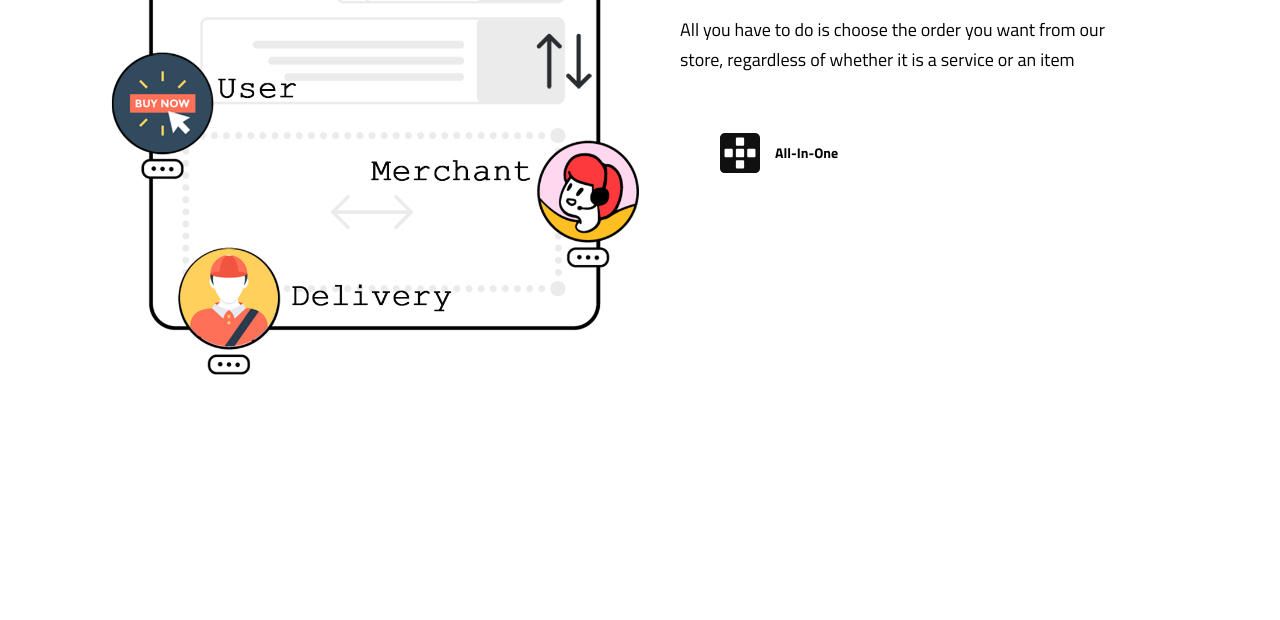
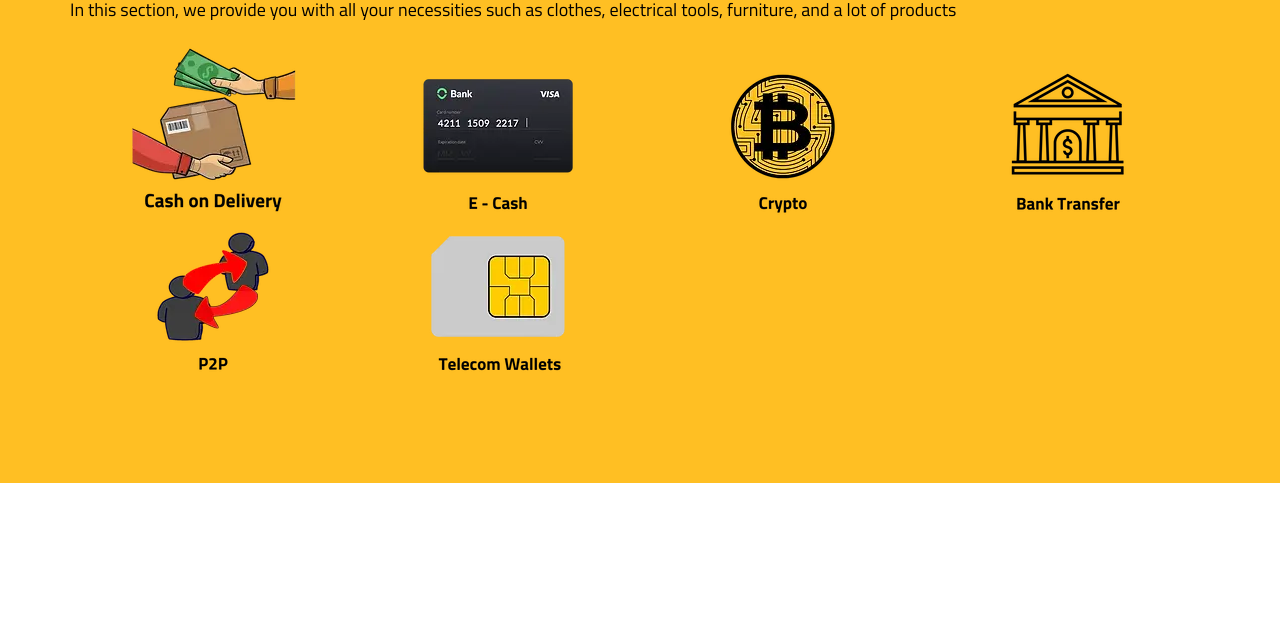
Before and after one commit to BasheerRajeh/Paloma, a website: page index.html in a window 1280 px wide. Shown: the part 180-800 px from the top of the page. Drawn offline with nearby package versions, Linux system fonts and the light colour scheme.

Commit message:
build offer block.

```diff
--- a/css/styles.css
+++ b/css/styles.css
@@ -699,3 +699,59 @@ p {
     }
 
 }
+
+.bg {
+    display: inline-block;
+    padding: 10px;
+}
+
+.bg-bank {
+    width: 160px;
+    height: 160px;
+    background: url('../images/css_sprites.webp') -210px -10px;
+}
+
+.bg-cash {
+    width: 180px;
+    height: 180px;
+    background: url('../images/css_sprites.webp') -10px -10px;
+}
+
+.bg-crypto {
+    width: 160px;
+    height: 160px;
+    background: url('../images/css_sprites.webp') -10px -210px;
+}
+
+.bg-e_cash {
+    width: 160px;
+    height: 160px;
+    background: url('../images/css_sprites.webp') -190px -210px;
+}
+
+.bg-p2p {
+    width: 160px;
+    height: 160px;
+    background: url('../images/css_sprites.webp') -390px -10px;
+}
+
+.bg-telecom {
+    width: 160px;
+    height: 160px;
+    background: url('../images/css_sprites.webp') -390px -190px;
+}
+
+.offers {
+    display: grid;
+    grid-template-columns: repeat(4, 1fr);
+    align-items: end;
+    justify-items: center;
+}
+
+@media screen and (max-width: 768px) {
+    .offers {
+        grid-template-columns: repeat(2, 1fr);
+        justify-items: center;
+        /* align-items: initial; */
+    }
+}
--- a/index.html
+++ b/index.html
@@ -20,35 +20,27 @@
 
 <body>
 
-    <div class="container grid grid--1x2 operation-order">
-        <div class="order-operation">
-            <img class="order-operation__img" src="images/web-screen.png" alt="">
-            <svg class="icon icon--larg order-operation__icon">
-                <use href="images/icons.svg#motorcycle"></use>
-            </svg>
-        </div>
-        <div class="order-operation__body">
-            <header class="block__header order-operation__header">
-                <h2 class="block__heading">
-                    Simple steps and we will send your order to your place
-                </h2>
+    <div class="block block--primary">
+        <div class="container">
+            <header class="block__header">
+                <h2 class="block__heading">What We Offer</h2>
             </header>
             <p class="block__body">
-                All you have to do is choose the order you want from our store, regardless of whether it is a
-                service or
-                an item
+                In this section, we provide you with all your necessities such as clothes, electrical tools, furniture,
+                and
+                a lot of products
             </p>
-            <div class="features">
-                <div class="feature labeld-icon">
-                    <svg class="labeld-icon__icon">
-                        <use href="images/icons.svg#all-in-one"></use>
-                    </svg>
-                    <span class="labeld-icon__label">All-In-One </span>
-                </div>
+            <div class="offers">
+                <span class=" bg bg-cash"></span>
+                <span class=" bg bg-e_cash"></span>
+                <span class=" bg bg-crypto"></span>
+                <span class=" bg bg-bank"></span>
+                <span class=" bg bg-p2p"></span>
+                <span class=" bg bg-telecom"></span>
             </div>
         </div>
+    </div>
 
-    </div>
 </body>
 
 </html>
```
Also changed, not shown: components/offer-block.html (added, +20 -0 lines), images/css_sprites.webp (added).
